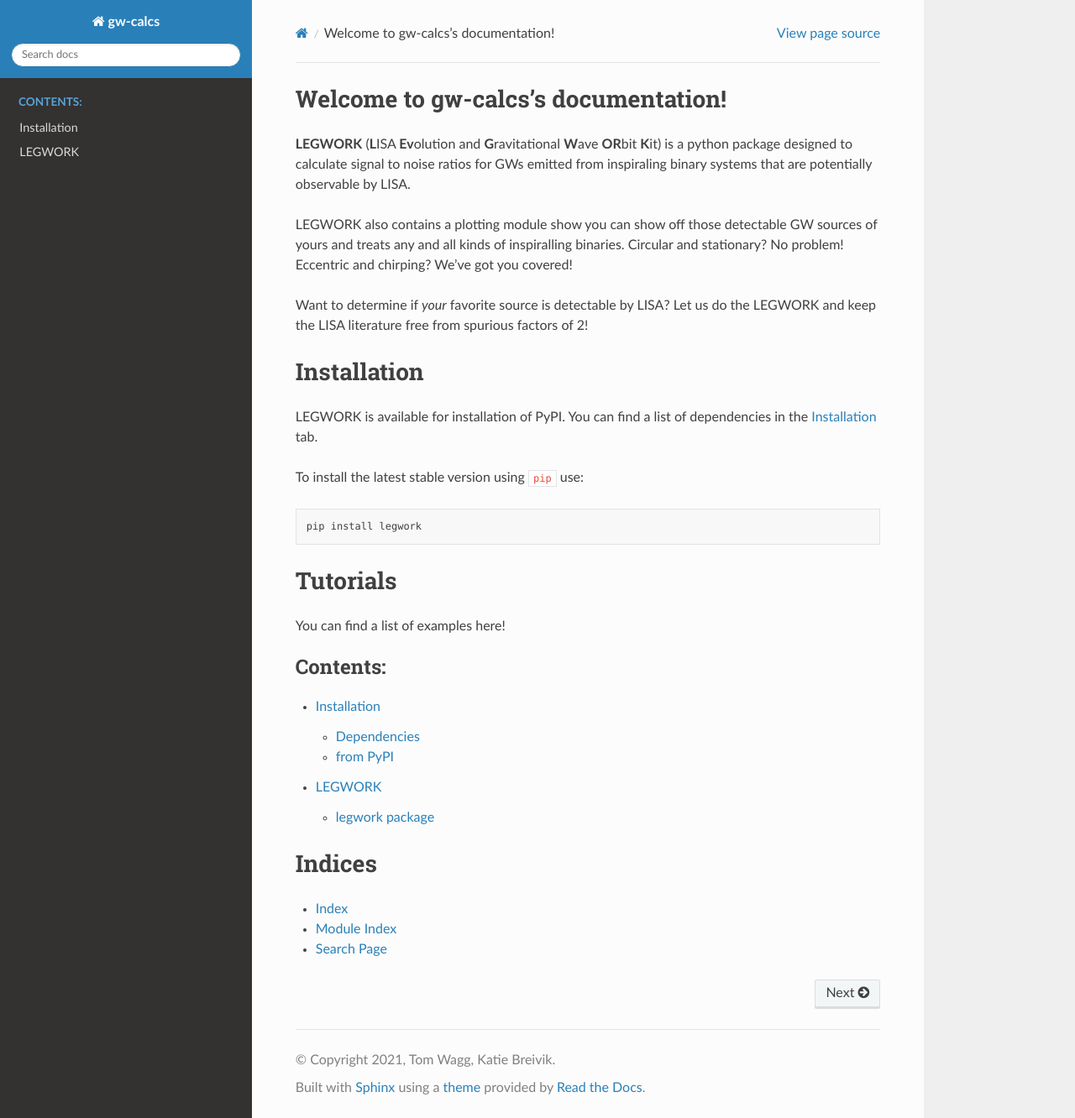
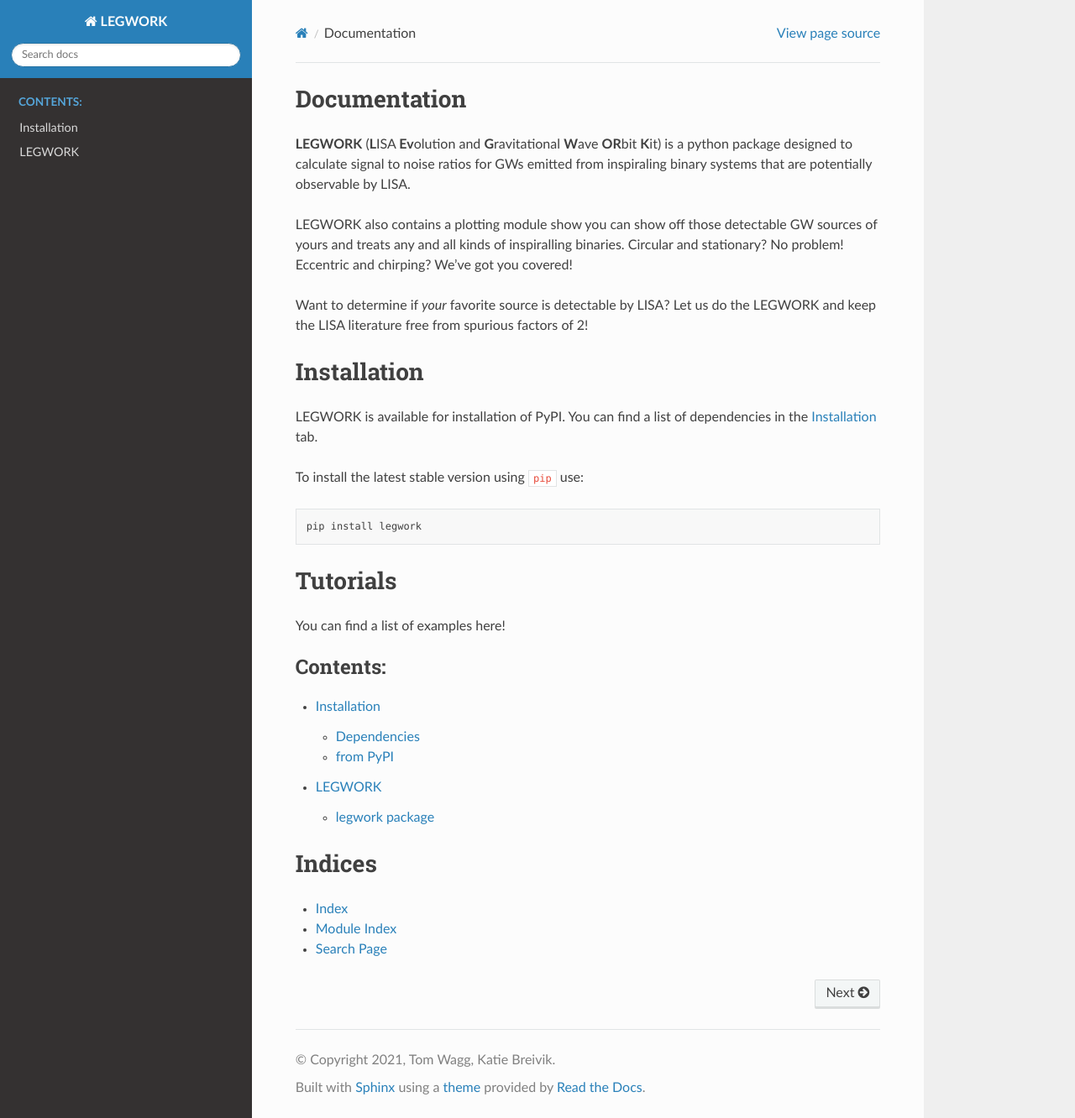
Before and after one commit to TeamLEGWORK/LEGWORK, a Sphinx documentation site: the page built from docs/index.rst, in a window 1280 px wide and 1332 px high. Shown: the whole window at 84% size. Built offline with Sphinx 7.4.7 and the Read the Docs theme 2.0.0, drawn with Linux system fonts in a browser that asks for light colours.

Commit message:
minor docs updates

```diff
--- a/docs/conf.py
+++ b/docs/conf.py
@@ -17,7 +17,7 @@ sys.path.insert(0, os.path.abspath('.'))
 
 # -- Project information -----------------------------------------------------
 
-project = 'gw-calcs'
+project = 'LEGWORK'
 copyright = '2021, Tom Wagg, Katie Breivik'
 author = 'Tom Wagg, Katie Breivik'
 
--- a/docs/index.rst
+++ b/docs/index.rst
@@ -3,8 +3,8 @@
    You can adapt this file completely to your liking, but it should at least
    contain the root `toctree` directive.
 
-Welcome to gw-calcs's documentation!
-====================================
+Documentation
+=============
 **LEGWORK** (**L**\ ISA **Ev**\ olution and **G**\ ravitational **W**\ ave **OR**\ bit **K**\ it) is a python package designed to calculate signal to noise ratios for GWs emitted from inspiraling binary systems that are potentially observable by LISA.
 
 LEGWORK also contains a plotting module show you can show off those detectable GW sources of yours and treats any and all kinds of inspiralling binaries.
```
